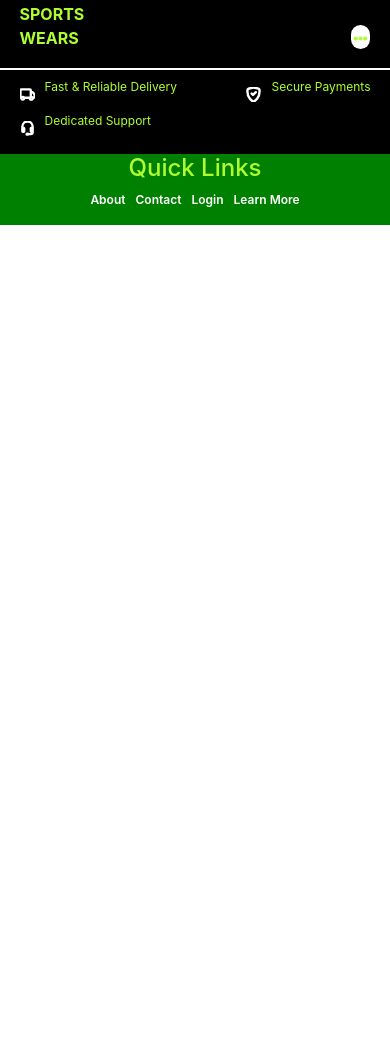
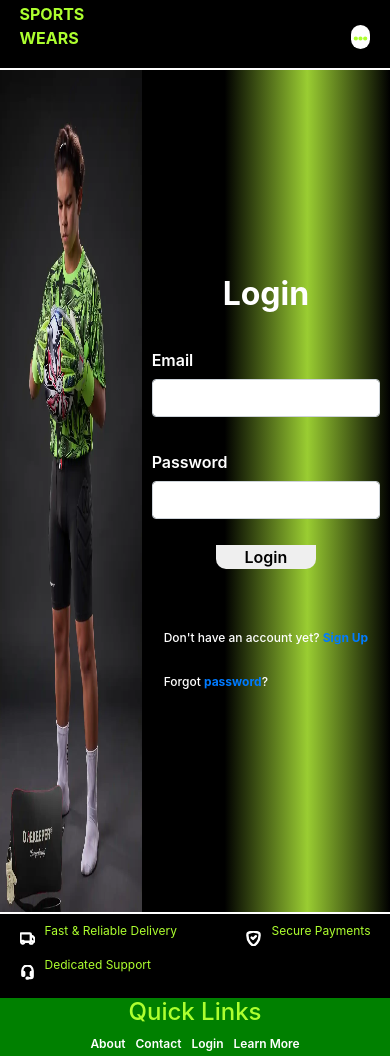
Before and after one commit to elomnnaemekaj/UCDPA-26_09-module_1_web_design-assessment, a plain HTML site: page pages/account.html in a window 390 px wide. Before the commit the page ends 844 px from the top, so only its background shows below. Drawn offline with nearby package versions, Linux system fonts and the light colour scheme.

Commit message:
add account page using bootstrap form, add css to make it responsive

```diff
--- /dev/null
+++ b/assets/css/account.css
@@ -0,0 +1,68 @@
+* {
+  margin: 0;
+  padding: 0;
+  box-sizing: border-box;
+}
+:root {
+  --brand-green: greenyellow;
+  --white: #ffffff;
+  --backround: black;
+  --green: green;
+}
+.account-main {
+  width: 100%;
+  height: 100vh;
+  display: flex;
+  border-bottom: 2px solid var(--white);
+  background: black;
+}
+.account-left {
+  width: 40%;
+}
+.login-img {
+  width: 100%;
+  height: 100%;
+}
+.account-right {
+  width: 70%;
+  display: flex;
+  gap: 20px;
+  flex-direction: column;
+  justify-content: center;
+  align-items: center;
+  background: linear-gradient(to right, black, black, yellowgreen, black);
+}
+.login {
+  color: var(--white);
+  font-weight: bold;
+}
+.account-right form {
+  width: 80%;
+  display: flex;
+  flex-direction: column;
+  gap: 10px;
+}
+
+.account-right form label {
+  color: var(--white);
+  font-weight: 600;
+}
+.account-right form input {
+  padding-left: 5px;
+}
+
+.account-right button {
+  width: 100px;
+  align-self: center;
+  font-weight: 600;
+  border: none;
+}
+.account-text {
+  margin-top: 40px;
+  color: var(--white);
+  font-size: 16px;
+  display: flex;
+  flex-direction: column;
+  gap: 10px;
+  font-weight: 500;
+}
--- a/pages/account.html
+++ b/pages/account.html
@@ -11,11 +11,12 @@
       crossorigin="anonymous"
     />
     <link rel="stylesheet" href="../assets/css/header.css" />
-    <link rel="stylesheet" href="../assets/css/footer.css">
+    <link rel="stylesheet" href="../assets/css/account.css" />
+    <link rel="stylesheet" href="../assets/css/footer.css" />
   </head>
   <body>
     <header>
-       <a href="../index.html"  class="logo">
+      <a href="../index.html" class="logo">
         <h1>JUNE</h1>
         <p>SPORTS WEARS</p>
       </a>
@@ -70,7 +71,12 @@
                 />
               </svg>
             </button>
-            <button type="button" class="btn-solid theme-inverse"> <a href="./account.html" class="account-link active" aria-current="page">
+            <button type="button" class="btn-solid theme-inverse">
+              <a
+                href="./account.html"
+                class="account-link active"
+                aria-current="page"
+              >
                 <svg
                   xmlns="http://www.w3.org/2000/svg"
                   width="16"
@@ -103,8 +109,46 @@
         </div>
       </nav>
     </header>
-    <main>
+    <main class="account-main">
+      <section class="account-left">
+        <img
+          src="../assets/images/login-bg.webp"
+          alt="goal keeper with ball"
+          class="login-img"
+        />
+      </section>
+      <section class="account-right">
+        <h2 class="login">Login</h2>
+        <form>
+          <div class="row mb-3">
+            <label for="inputEmail3" class="sm:col-2 col-form-label"
+              >Email</label
+            >
+            <div class="sm:col-10">
+              <input type="email" class="form-control" id="inputEmail3" />
+            </div>
+          </div>
+          <div class="row mb-3">
+            <label for="inputPassword3" class="sm:col-2 col-form-label"
+              >Password</label
+            >
+            <div class="sm:col-10">
+              <input type="password" class="form-control" id="inputPassword3" />
+            </div>
+          </div>
+          <button type="submit" class="btn-solid theme-primary">Login</button>
+        </form>
 
+        <aside class="account-text">
+          <p>
+            Don't have an account yet? <a href="#"><b>Sign Up</b></a>
+          </p>
+          <p>
+            Forgot <a href="#"><b> password</b></a
+            >?
+          </p>
+        </aside>
+      </section>
     </main>
     <footer class="footer">
       <section>
@@ -160,10 +204,18 @@
       <div class="quick-link">
         <h4>Quick Links</h4>
         <ul class="footer-ul">
-            <li class="footer-list-items"><a href="./pages/about.html">About</a></li>
-            <li class="footer-list-items"><a href="./pages/contact.html">Contact</a></li>
-            <li class="footer-list-items"><a href="./pages/account.html">Login</a></li>
-            <li class="footer-list-items"><a href="./pages/account.html">Learn More</a></li>
+          <li class="footer-list-items">
+            <a href="./pages/about.html">About</a>
+          </li>
+          <li class="footer-list-items">
+            <a href="./pages/contact.html">Contact</a>
+          </li>
+          <li class="footer-list-items">
+            <a href="./pages/account.html">Login</a>
+          </li>
+          <li class="footer-list-items">
+            <a href="./pages/account.html">Learn More</a>
+          </li>
         </ul>
       </div>
     </footer>
```
Also changed, not shown: assets/images/bg-img.webp (added), assets/images/login-bg.webp (added). Lines whose indentation alone changed are shown as unchanged.
